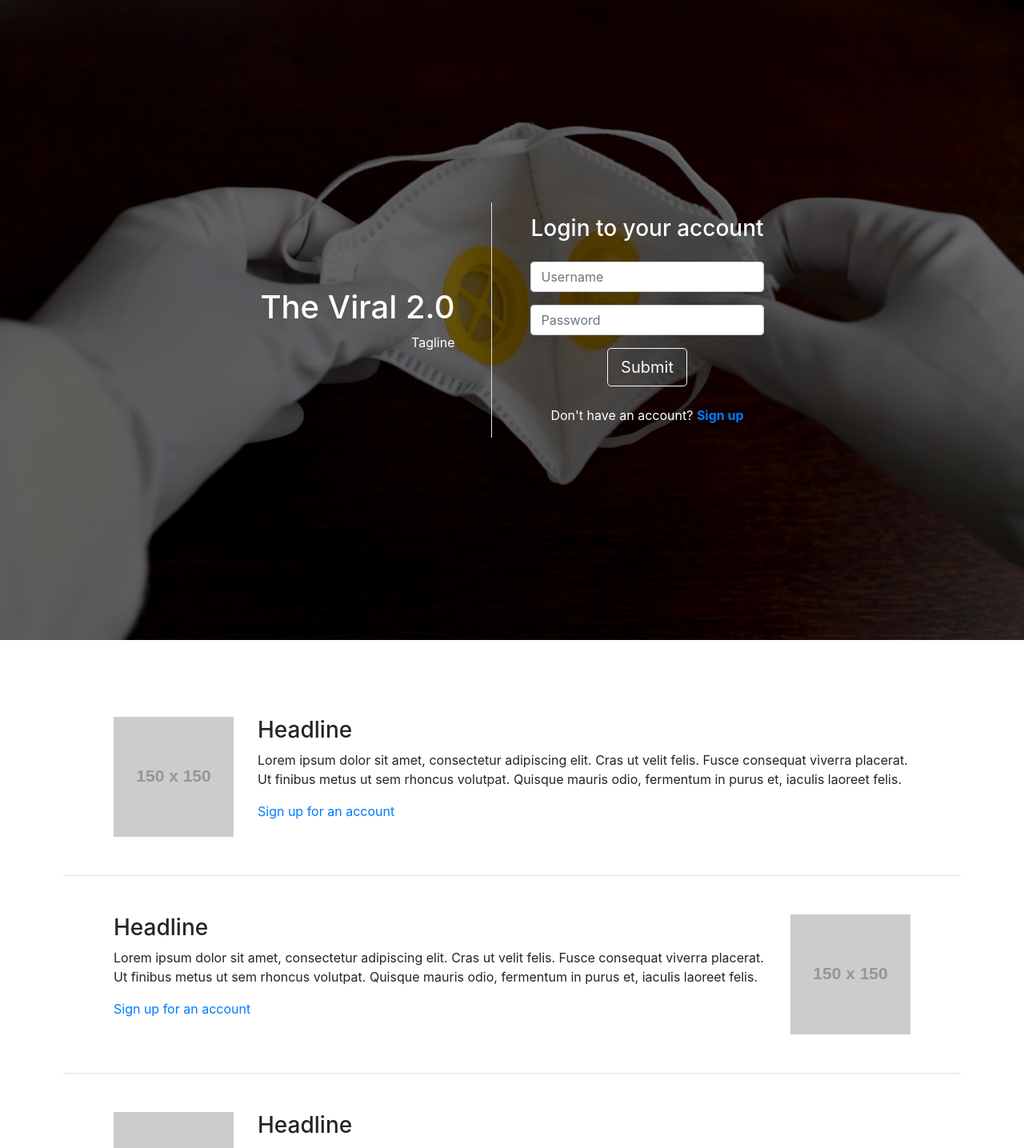
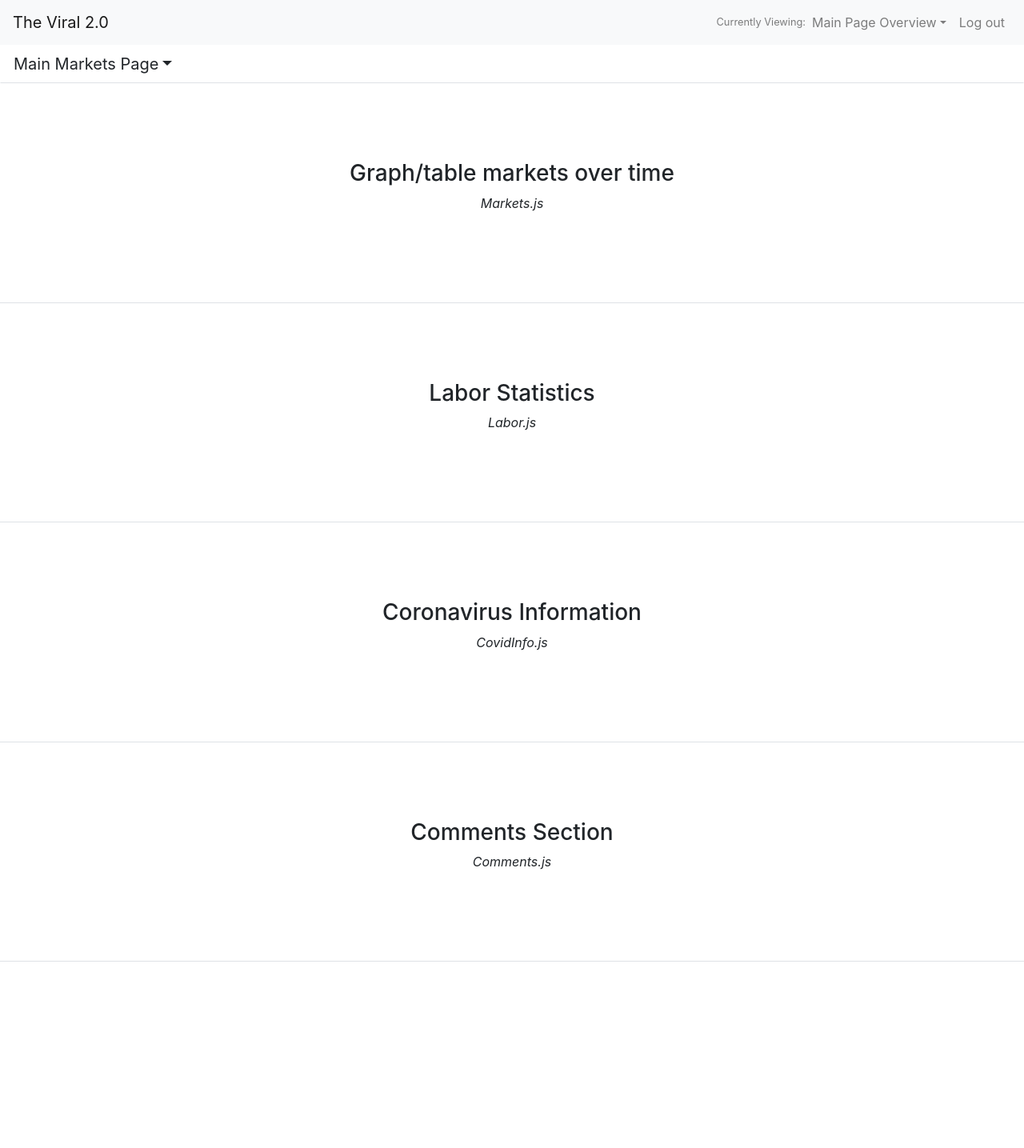
Before and after one commit to MarciaAdler/Project3-Viral2.0, a React (Create React App) app in the folder client/: page /home in a window 1280 px wide. Shown: the top 1435 px of the page at 80% size. After the commit the page ends 1202 px from the top, so only its background shows below. Built offline with nearby package versions, Linux system fonts and the light colour scheme.

Commit message:
logged in main page setup

```diff
--- a/client/src/App.js
+++ b/client/src/App.js
@@ -1,10 +1,13 @@
 import React from 'react';
 import LoginLayout from './pages/LoginLayout';
+import Home from './pages/Home';
 import 'bootstrap/dist/css/bootstrap.min.css';
 
 function App() {
   return (
-    <LoginLayout />
+    // <LoginLayout />
+    <Home />
+
   );
 }
 
--- /dev/null
+++ b/client/src/components/Comments.js
@@ -0,0 +1,21 @@
+import React from "react";
+import { Container, Row, Col } from 'react-bootstrap';
+
+function Comments(props) {
+
+  return (
+    <div>
+
+      <Container fluid>
+        <Row className="py-5 border-bottom">
+          <Col className="text-center py-5">
+            <h3>Comments Section</h3>
+            <p style={{fontStyle: 'italic'}}>Comments.js</p>
+          </Col>
+        </Row>
+      </Container>
+    </div>
+    );
+}
+
+export default Comments;
--- /dev/null
+++ b/client/src/components/CovidInfo.js
@@ -0,0 +1,21 @@
+import React from "react";
+import { Container, Row, Col } from 'react-bootstrap';
+
+function CovidInfo(props) {
+
+  return (
+    <div>
+      {/* <CovidInfo /> */}
+      <Container fluid>
+        <Row className="py-5 border-bottom">
+          <Col className="text-center py-5">
+            <h3>Coronavirus Information</h3>
+            <p style={{fontStyle: 'italic'}}>CovidInfo.js</p>
+          </Col>
+        </Row>
+      </Container>
+    </div>
+    );
+}
+
+export default CovidInfo;
--- /dev/null
+++ b/client/src/components/Header.js
@@ -0,0 +1,30 @@
+import React from "react";
+import { Navbar, Nav, NavDropdown } from 'react-bootstrap';
+
+function Header(props) {
+
+  return (
+    <div>
+      <Navbar bg="light" expand="lg">
+        <Navbar.Brand href="#home">The Viral 2.0</Navbar.Brand>
+        <Navbar.Toggle aria-controls="basic-navbar-nav" />
+        <Navbar.Collapse id="basic-navbar-nav" className="justify-content-end text-right">
+          <Nav>
+            {/* <Nav.Link href="#home">Home</Nav.Link> */}
+            <Navbar.Text className="small my-auto">Currently Viewing:</Navbar.Text>
+            <NavDropdown alignRight title="Main Page Overview" id="basic-nav-dropdown">
+              <NavDropdown.Item href="#industry1">Industry 1</NavDropdown.Item>
+              <NavDropdown.Item href="#industry2">Industry 2</NavDropdown.Item>
+              <NavDropdown.Item href="#industry3">Industry 3</NavDropdown.Item>
+              <NavDropdown.Divider />
+              <NavDropdown.Item href="#industry4">Industry 4</NavDropdown.Item>
+            </NavDropdown>
+            <Nav.Link href="#logout">Log out</Nav.Link>
+          </Nav>
+        </Navbar.Collapse>
+      </Navbar>
+    </div>
+    );
+}
+
+export default Header;
--- /dev/null
+++ b/client/src/components/Labor.js
@@ -0,0 +1,20 @@
+import React from "react";
+import { Container, Row, Col } from 'react-bootstrap';
+
+function Labor(props) {
+
+  return (
+    <div>
+      <Container fluid>
+        <Row className="py-5 border-bottom">
+          <Col className="text-center py-5">
+            <h3>Labor Statistics</h3>
+            <p style={{fontStyle: 'italic'}}>Labor.js</p>
+          </Col>
+        </Row>
+      </Container>
+    </div>
+    );
+}
+
+export default Labor;
--- /dev/null
+++ b/client/src/components/Markets.js
@@ -0,0 +1,21 @@
+import React from "react";
+import { Container, Row, Col } from 'react-bootstrap';
+
+function Markets(props) {
+
+  return (
+    <div>
+      <Container fluid>
+        <Row className="py-5 border-bottom">
+          <Col className="text-center py-5">
+            <h3>Graph/table markets over time</h3>
+            <p style={{fontStyle: 'italic'}}>Markets.js</p>
+          </Col>
+        </Row>
+      </Container>
+
+    </div>
+    );
+}
+
+export default Markets;
--- /dev/null
+++ b/client/src/components/PageDropdown.js
@@ -0,0 +1,30 @@
+import React from "react";
+import { Container, Row, Col, Dropdown } from 'react-bootstrap';
+
+function PageDropdown(props) {
+
+  return (
+    <div>
+      <Container fluid>
+        <Row>
+          <Col className="px-0">
+            <Dropdown>
+              <Dropdown.Toggle variant="none" size="lg" className="btn-block text-left rounded-0 border-bottom">
+                Main Markets Page
+              </Dropdown.Toggle>
+              <Dropdown.Menu>
+                <Dropdown.Item href="#industry1">Industry 1</Dropdown.Item>
+                <Dropdown.Item href="#industry2">Industry 2</Dropdown.Item>
+                <Dropdown.Item href="#industry3">Industry 3</Dropdown.Item>
+                <Dropdown.Divider />
+                <Dropdown.Item href="#industry4">Industry 4</Dropdown.Item>
+              </Dropdown.Menu>
+            </Dropdown>
+          </Col>
+        </Row>
+      </Container>
+    </div>
+    );
+}
+
+export default PageDropdown;
--- a/client/src/pages/Home.js
+++ b/client/src/pages/Home.js
@@ -1,9 +1,23 @@
 import React from "react";
-import { Container, Row, Col } from 'react-bootstrap';
+import Header from '../components/Header';
+import PageDropdown from '../components/PageDropdown';
+import Markets from '../components/Markets';
+import CovidInfo from '../components/CovidInfo';
+import Labor from '../components/Labor';
+import Comments from '../components/Comments';
 
 function Home(props) {
 
-  return (<div>Home Page</div>);
+  return (
+    <div>
+      <Header />
+      <PageDropdown />
+      <Markets />
+      <Labor />
+      <CovidInfo />
+      <Comments />
+    </div>
+    );
 }
 
 export default Home;
--- a/client/src/pages/LoginLayout.js
+++ b/client/src/pages/LoginLayout.js
@@ -25,7 +25,7 @@ function LoginLayout(props) {
                         <Button variant="outline-light" size="lg" className="mx-auto d-block mt-3" type="submit">
                             Submit
                         </Button>
-                        <p className="mt-4 mb-0">Don't have an account? <a href="#">Sign up</a></p>
+                        <p className="mt-4 mb-0">Don't have an account? <a href="#signup">Sign up</a></p>
                         </Form>
                     </Col>
                 </Row>
@@ -34,32 +34,32 @@ function LoginLayout(props) {
       <Container className="py-md-5 px-4">
             <Row className="py-5 border-bottom">
               <Col md={"auto"} className="ml-md-4 ml-lg-5">
-                <img src="https://via.placeholder.com/150x150?text=Image" />
+                <img src="https://via.placeholder.com/150x150?text=Image" alt="" />
               </Col>
               <Col className="mr-md-4 mr-lg-5">
                <h3>Headline</h3>
                <p>Lorem ipsum dolor sit amet, consectetur adipiscing elit. Cras ut velit felis. Fusce consequat viverra placerat. Ut finibus metus ut sem rhoncus volutpat. Quisque mauris odio, fermentum in purus et, iaculis laoreet felis.</p>
-               <p className="mb-0"><a href="#">Sign up for an account</a></p>
+               <p className="mb-0"><a href="#signup">Sign up for an account</a></p>
               </Col>
             </Row>
             <Row className="py-5 border-bottom">
                 <Col className="ml-md-4 ml-lg-5 order-last order-md-first">
                 <h3>Headline</h3>
                 <p>Lorem ipsum dolor sit amet, consectetur adipiscing elit. Cras ut velit felis. Fusce consequat viverra placerat. Ut finibus metus ut sem rhoncus volutpat. Quisque mauris odio, fermentum in purus et, iaculis laoreet felis.</p>
-                <p className="mb-0"><a href="#">Sign up for an account</a></p>
+                <p className="mb-0"><a href="#signup">Sign up for an account</a></p>
                 </Col>
                 <Col md={"auto"} className="mr-md-4 mr-lg-5 order-first order-md-last">
-                    <img src="https://via.placeholder.com/150x150?text=Image" />
+                    <img src="https://via.placeholder.com/150x150?text=Image" alt="" />
                 </Col>
             </Row>
             <Row className="py-5">
                 <Col md={"auto"} className="ml-md-4 ml-lg-5">
-                    <img src="https://via.placeholder.com/150x150?text=Image" />
+                    <img src="https://via.placeholder.com/150x150?text=Image" alt="" />
                 </Col>
                 <Col className="mr-md-4 mr-lg-5">
                 <h3>Headline</h3>
                 <p>Lorem ipsum dolor sit amet, consectetur adipiscing elit. Cras ut velit felis. Fusce consequat viverra placerat. Ut finibus metus ut sem rhoncus volutpat. Quisque mauris odio, fermentum in purus et, iaculis laoreet felis.</p>
-                <p className="mb-0"><a href="#">Sign up for an account</a></p>
+                <p className="mb-0"><a href="#signup">Sign up for an account</a></p>
                 </Col>
             </Row>
       </Container>
```
